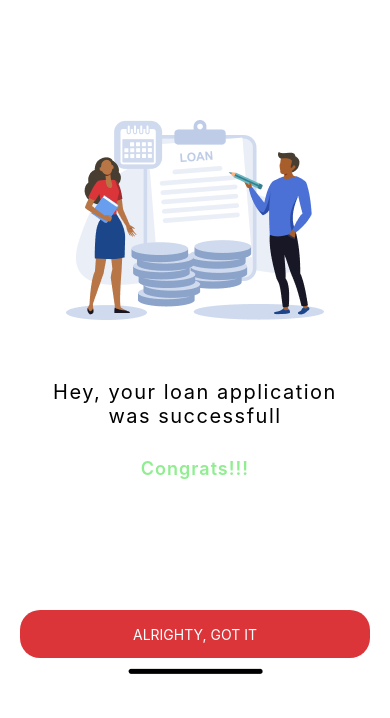
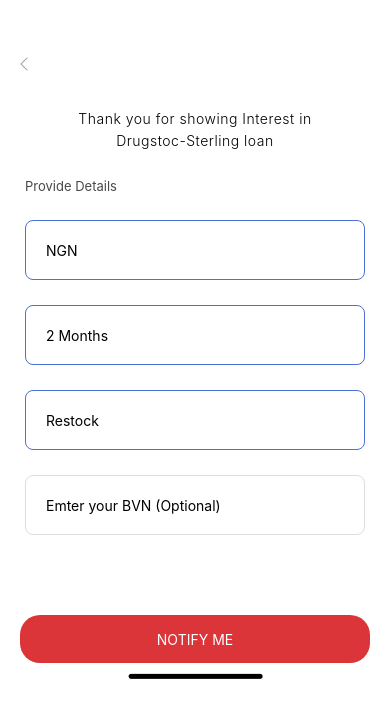
Before and after one commit to developerekene/drugstoc_test_app, a React Native app: screen / in a window 390 px wide. Shown: the top 718 px of the page. Built offline with nearby package versions, Linux system fonts and the light colour scheme.

Commit message:
DrugstockCreditOne

```diff
--- a/App.js
+++ b/App.js
@@ -1,13 +1,14 @@
 import { StatusBar } from 'expo-status-bar';
 import { StyleSheet, Text, View } from 'react-native';
 import { SafeAreaProvider } from 'react-native-safe-area-context';
+import DrugstockCreditOne from './drugstoc_credit_one';
 import DrugstockCreditThree from './drugstoc_credit_three';
 import DrugstockCreditTwo from './drugstoc_credit_two';
 
 export default function App() {
   return (
     <SafeAreaProvider>
-      <DrugstockCreditThree/>
+      <DrugstockCreditOne/>
     </SafeAreaProvider>
   );
 }
--- /dev/null
+++ b/drugstoc_credit_one.js
@@ -0,0 +1,151 @@
+import { TouchableHighlight, View, Image, Text, TextInput } from "react-native"
+
+
+const DrugstockCreditOne = () => {
+     return(
+          <>
+          <TouchableHighlight>
+               <View style={{
+                    marginTop: 50,
+                    marginLeft: 10
+               }}>
+                    <Image source={require("./assets/leftarrow.png")}/>
+               </View>
+          </TouchableHighlight>
+
+          <View style={{
+               marginTop: 30,
+               marginLeft: 60,
+               marginRight: 60,
+          }}>
+               <Text style={{
+                    textAlign: "center",
+                    lineHeight: 22.11,
+                    fontWeight: "300",
+                    letterSpacing: 0.5
+               }}>
+                    Thank you for showing Interest in Drugstoc-Sterling loan
+               </Text>
+          </View>
+          <View style={{
+               marginLeft: 10,
+               marginTop: 25
+          }}>
+               <Text style={{
+                    fontSize: 13,
+                    paddingLeft: 15,
+                    lineHeight: 18,
+                    color: "#484848"
+               }}>
+                    Provide Details
+               </Text>
+
+               <TextInput
+               placeholder="NGN"
+               style={{
+                    borderWidth: 0.5,
+                    height: 60,
+                    borderColor: "#4B70D6",
+                    marginTop: 25,
+                    marginStart: 15,
+                    marginEnd: 25,
+                    paddingLeft: 20,
+                    borderRadius: 8,
+               }}>
+                    {/* <Text style={{
+                         paddingRight: 15
+                    }}>
+                         NGN
+                    </Text> */}
+               </TextInput>
+
+               <TextInput
+               placeholder="2 Months"
+               style={{
+                    borderWidth: 0.5,
+                    height: 60,
+                    borderColor: "#4B70D6",
+                    marginTop: 25,
+                    marginStart: 15,
+                    marginEnd: 25,
+                    paddingLeft: 20,
+                    borderRadius: 8,
+               }}>
+                    {/* <Text style={{
+                         paddingRight: 15
+                    }}>
+                         NGN
+                    </Text> */}
+               </TextInput>
+               <TextInput
+               placeholder="Restock"
+               style={{
+                    borderWidth: 0.5,
+                    height: 60,
+                    borderColor: "#4B70D6",
+                    marginTop: 25,
+                    marginStart: 15,
+                    marginEnd: 25,
+                    paddingLeft: 20,
+                    borderRadius: 8,
+               }}>
+                    {/* <Text style={{
+                         paddingRight: 15
+                    }}>
+                         NGN
+                    </Text> */}
+               </TextInput>
+               <TextInput
+               placeholder="Emter your BVN (Optional)"
+               style={{
+                    borderWidth: 0.5,
+                    height: 60,
+                    borderColor: "#DDDDDD",
+                    marginTop: 25,
+                    marginStart: 15,
+                    marginEnd: 25,
+                    paddingLeft: 20,
+                    borderRadius: 8,
+               }}>
+                    {/* <Text style={{
+                         paddingRight: 15
+                    }}>
+                         NGN
+                    </Text> */}
+               </TextInput>
+          </View>
+
+          <View>
+               <TouchableHighlight
+                    style={{ marginTop: 80, alignSelf: "stretch"}}>
+                    <View
+                      style={{
+                        backgroundColor: "#DB353A",
+                        height: 48,
+                        justifyContent: "center",
+                        alignItems: "center",
+                        marginLeft: 20,
+                        marginRight: 20,
+                        borderRadius: 20
+                      }}
+                    >
+                      <Text style={{ color: "#FFF"}}>
+                        NOTIFY ME
+                      </Text>
+                    </View>
+                  </TouchableHighlight>
+          </View>
+          <View style={{
+               justifyContent: "center",
+               alignItems: "center",
+               marginTop: 10
+          }}>
+               <Image source={require('./assets/HomeIndicator.png')}/>
+          </View>
+
+          </>
+
+     )
+}
+
+export default DrugstockCreditOne
```
Also changed, not shown: assets/leftarrow.png (added).
